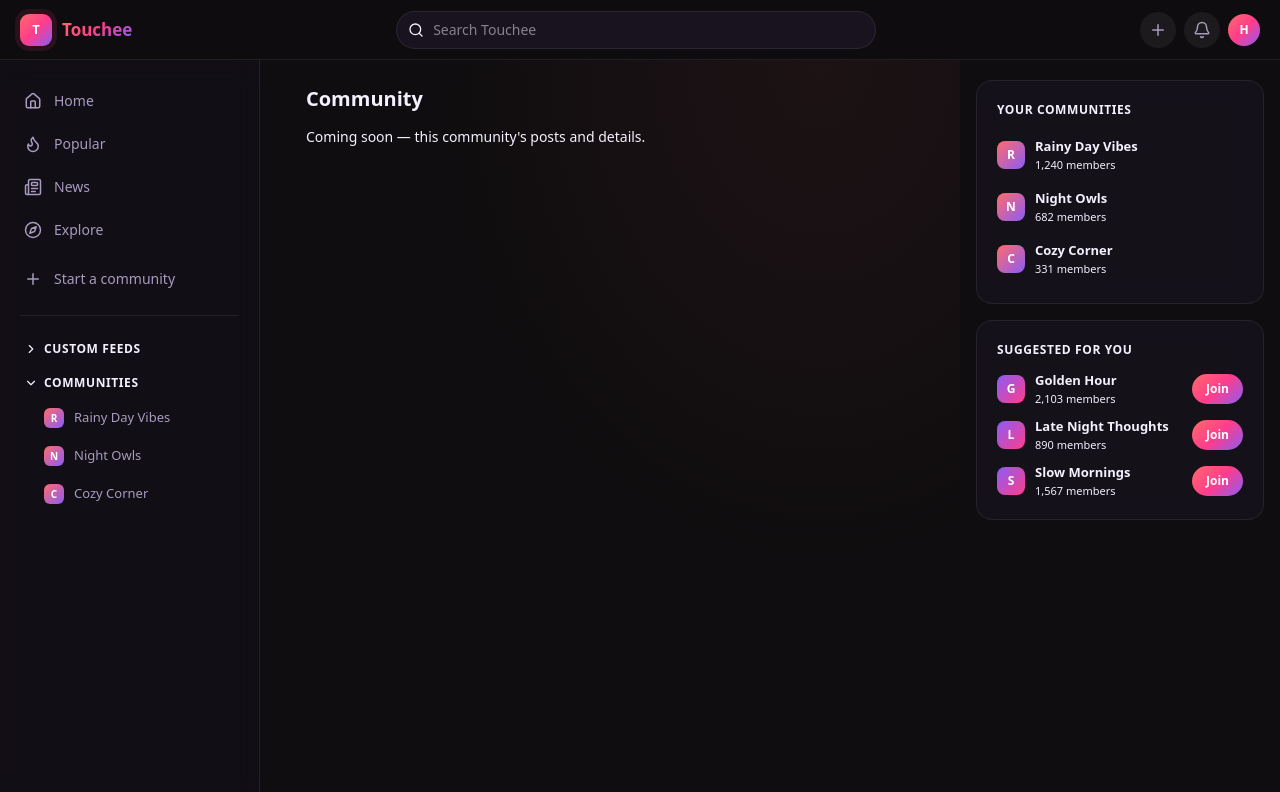
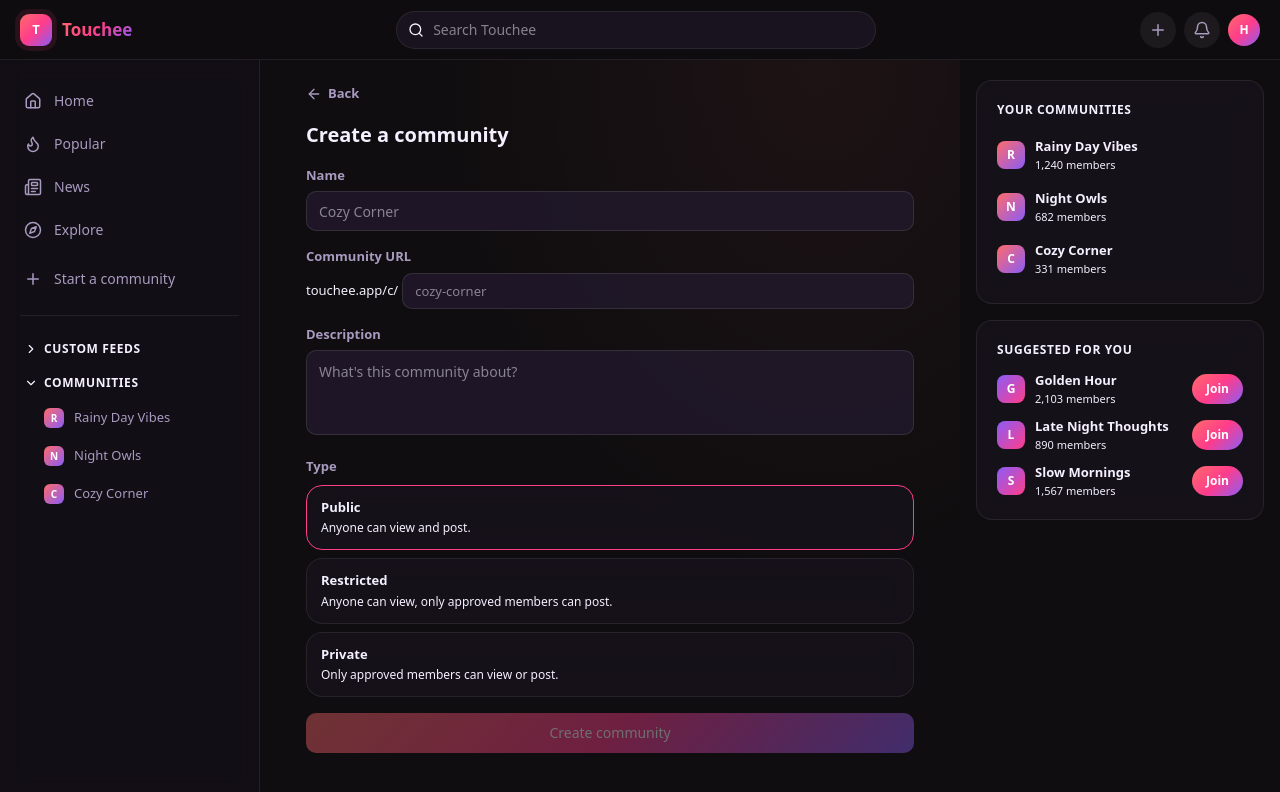
Before and after one commit to H-Viet/touchee-frontend, a Next.js app: page /communities/create in a window 1280 px wide. Shown: the top 792 px of the page. Built offline with nearby package versions, Linux system fonts and the light colour scheme.

Commit message:
feat: add create community page

```diff
--- /dev/null
+++ b/src/app/(main)/communities/create/page.tsx
@@ -0,0 +1,52 @@
+"use client";
+
+import { useRouter } from "next/navigation";
+import { ArrowLeft } from "lucide-react";
+import { CreateCommunityForm } from "@/components/communities/CreateCommunityForm";
+import type { CreateCommunityDto } from "@/types";
+
+export default function CreateCommunityPage() {
+  const router = useRouter();
+
+  const handleCreate = (data: CreateCommunityDto) => {
+    console.log("new community", data);
+    router.push("/communities");
+  };
+
+  return (
+    <div>
+      <button
+        onClick={() => router.back()}
+        style={{
+          background: "none",
+          border: "none",
+          cursor: "pointer",
+          display: "flex",
+          alignItems: "center",
+          gap: "6px",
+          color: "var(--color-text-secondary)",
+          fontSize: "13px",
+          fontWeight: 600,
+          padding: 0,
+          marginBottom: "16px",
+        }}
+      >
+        <ArrowLeft size={16} />
+        Back
+      </button>
+
+      <h1
+        style={{
+          margin: "0 0 16px",
+          fontSize: "20px",
+          fontWeight: 700,
+          color: "var(--color-text-primary)",
+        }}
+      >
+        Create a community
+      </h1>
+
+      <CreateCommunityForm onSubmit={handleCreate} />
+    </div>
+  );
+}
```
